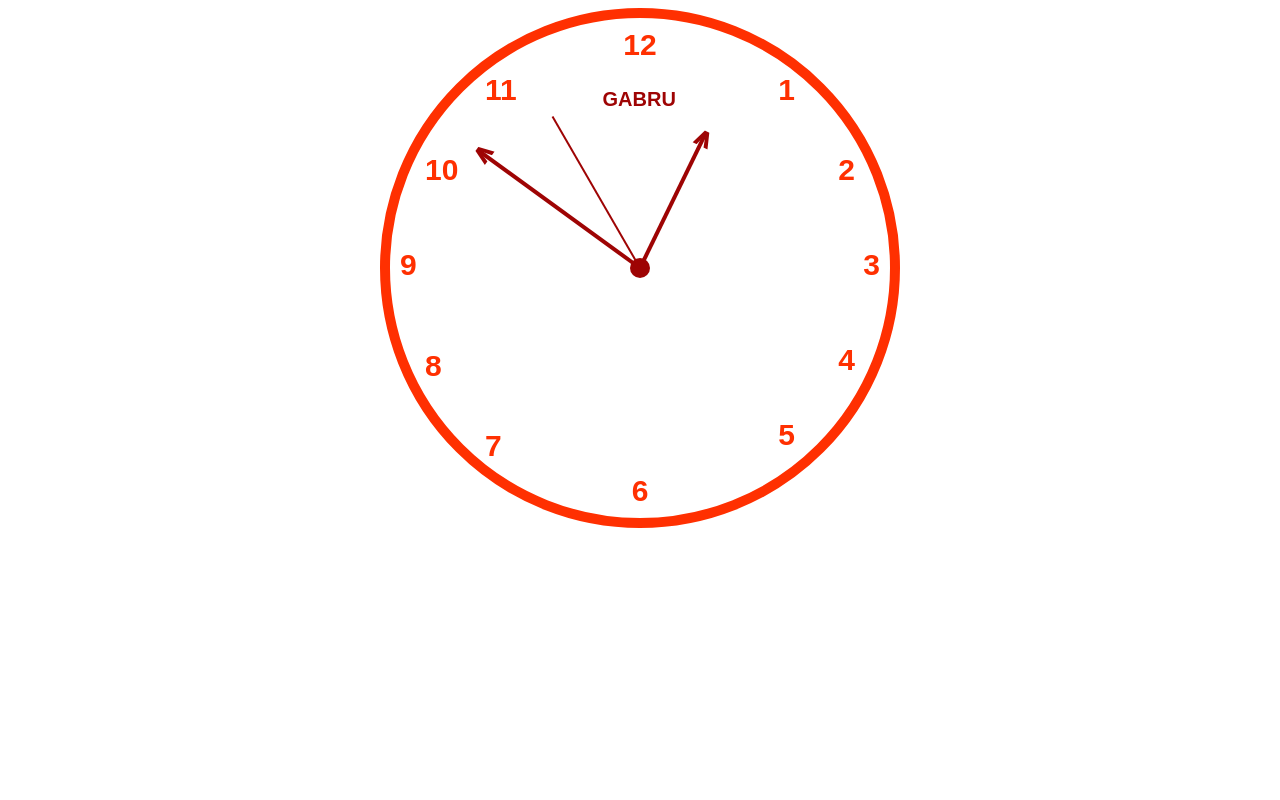
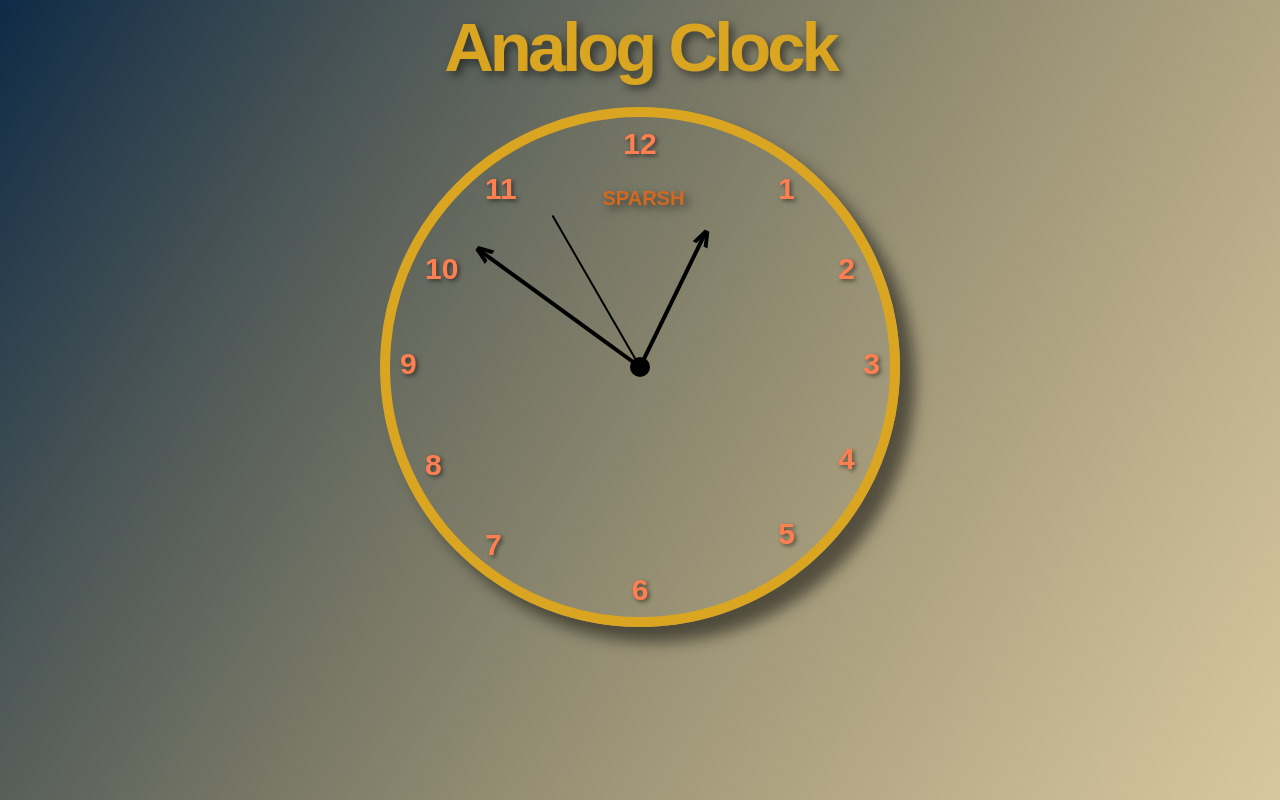
Before and after one commit to sparsh013/Analog-Clock, a plain HTML site: page index.html in a window 1280 px wide. Drawn offline with Linux system fonts and the light colour scheme.

Commit message:
Improved Appearance

```diff
--- a/index.html
+++ b/index.html
@@ -5,8 +5,35 @@
     <meta name="viewport" content="width=device-width, initial-scale=1.0">
     <title>Analog CLock</title>
     <link rel="stylesheet" href="style.css">
+    <link href="https://fonts.googleapis.com/css?family=Ubuntu+Mono:400,700" rel="stylesheet">
 </head>
 <body>
+    <svg xmlns="http://www.w3.org/2000/svg" version="1.1" xmlns:xlink="http://www.w3.org/1999/xlink" xmlns:svgjs="http://svgjs.dev/svgjs" width="1440" height="560" preserveAspectRatio="none" viewBox="0 0 1440 560">
+        <g mask="url(&quot;#SvgjsMask3735&quot;)" fill="none">
+            <rect width="1440" height="560" x="0" y="0" fill="url(&quot;#SvgjsLinearGradient3736&quot;)"></rect>
+            <use xlink:href="#SvgjsSymbol3737" x="0" y="0"></use>
+            <use xlink:href="#SvgjsSymbol3737" x="720" y="0"></use>
+        </g>
+        <defs>
+            <mask id="SvgjsMask3735">
+                <rect width="1440" height="560" fill="#ffffff"></rect>
+            </mask>
+            <linearGradient x1="15.28%" y1="-39.29%" x2="84.72%" y2="139.29%" gradientUnits="userSpaceOnUse" id="SvgjsLinearGradient3736">
+                <stop stop-color="#0e2a47" offset="0"></stop>
+                <stop stop-color="rgba(154, 116, 21, 0.4)" offset="1"></stop>
+            </linearGradient>
+            <path d="M-1 0 a1 1 0 1 0 2 0 a1 1 0 1 0 -2 0z"></path>
+            <path d="M-3 0 a3 3 0 1 0 6 0 a3 3 0 1 0 -6 0z"></path>
+            <path d="M-5 0 a5 5 0 1 0 10 0 a5 5 0 1 0 -10 0z"></path>
+            <path d="M2 -2 L-2 2z"></path>
+            <path d="M6 -6 L-6 6z"></path>
+            <path d="M30 -30 L-30 30z"></path>
+        </defs>
+        <symbol id="SvgjsSymbol3737"></symbol>
+    </svg>
+    <div>
+        <h1 class="cssanimation sequence leFadeInLeft">Analog Clock</h1>
+    </div>
     <div class="clock-dial">
         <div class="point"></div>
         <div class="hour hour-1">1</div>
@@ -21,7 +48,7 @@
         <div class="hour hour-10">10</div>
         <div class="hour hour-11">11</div>
         <div class="hour hour-12">12</div>
-        <div class="brand">GABRU</div>
+        <div class="brand">SPARSH</div>
 
         <div class="minute-hand-wrapper" id="minute-hand">
             <div class="minute-hand">
@@ -42,7 +69,6 @@
                 <div class="hand"></div>
             </div>
         </div>
-
     </div>
     <script src="logic.js"></script>
 </body>
--- a/logic.js
+++ b/logic.js
@@ -14,3 +14,63 @@ setInterval(
         document.getElementById("hour-hand").style.transform = "rotate(" + hour + "deg)";
     },1000
 )
+
+window.onload = function() {
+    animateSequence();
+    animateRandom();
+};
+
+function animateSequence() {
+    var a = document.getElementsByClassName('sequence');
+    for (var i = 0; i < a.length; i++) {
+        var $this = a[i];
+        var letter = $this.innerHTML;
+        letter = letter.trim();
+        var str = '';
+        var delay = 100;
+        for (l = 0; l < letter.length; l++) {
+            if (letter[l] != ' ') {
+                str += '<span style="animation-delay:' + delay + 'ms; -moz-animation-delay:' + delay + 'ms; -webkit-animation-delay:' + delay + 'ms; ">' + letter[l] + '</span>';
+                delay += 150;
+            } else
+                str += letter[l];
+        }
+        $this.innerHTML = str;
+    }
+}
+
+function animateRandom() {
+    var a = document.getElementsByClassName('random');
+    for (var i = 0; i < a.length; i++) {
+        var $this = a[i];
+        var letter = $this.innerHTML;
+        letter = letter.trim();
+        var delay = 70;
+        var delayArray = new Array;
+        var randLetter = new Array;
+        for (j = 0; j < letter.length; j++) {
+            while (1) {
+                var random = getRandomInt(0, (letter.length - 1));
+                if (delayArray.indexOf(random) == -1)
+                    break;
+            }
+            delayArray[j] = random;
+        }
+        for (l = 0; l < delayArray.length; l++) {
+            var str = '';
+            var index = delayArray[l];
+            if (letter[index] != ' ') {
+                str = '<span style="animation-delay:' + delay + 'ms; -moz-animation-delay:' + delay + 'ms; -webkit-animation-delay:' + delay + 'ms; ">' + letter[index] + '</span>';
+                randLetter[index] = str;
+            } else
+                randLetter[index] = letter[index];
+            delay += 80;
+        }
+        randLetter = randLetter.join("");
+        $this.innerHTML = randLetter;
+    }
+}
+
+function getRandomInt(min, max) {
+    return Math.floor(Math.random() * (max - min + 1)) + min;
+}
--- a/style.css
+++ b/style.css
@@ -1,22 +1,63 @@
-body{
-    font-family: Arial, Helvetica, sans-serif;
+body {
+    overflow: hidden;
+    font-family: 'Ubuntu', sans-serif;
 }
+
+h1 {
+    font-size: 4.3em;
+    letter-spacing: -4px;
+    font-weight: 700;
+    color: goldenrod;
+    text-align: center;
+    margin: 0 auto;
+    text-shadow: 4px 4px 8px rgba(0, 0, 0, 0.5);
+}
+
+svg {
+    position: absolute;
+    top: 0;
+    left: 0;
+    width: 100%;
+    height: 100%;
+    z-index: -1; /* Ensure SVG is behind other content */
+}
+
+.cssanimation, .cssanimation span {
+    animation-duration: 1s;
+    animation-fill-mode: both;
+}
+
+.cssanimation span { display: inline-block }
+
+.leFadeInLeft span { animation-name: leFadeInLeft }
+@keyframes leFadeInLeft {
+    from {
+        opacity: 0;
+        transform: translateX(-60px);
+    }
+    to { opacity: 1 }
+}
+
+
 
 .clock-dial{
     width: 500px;
     height: 500px;
-    border: 10px solid #ff3001;
+    border: 10px solid goldenrod;
     border-radius: 50%;
     margin: 0 auto;
     position: relative;
     display: flex;
     justify-content: center;
+    margin-top: 20px;
+    box-shadow: 15px 15px 15px rgba(0, 0, 0, 0.5);
+    z-index: 1;
 }
 
 .point{
     width: 20px;
     height: 20px;
-    background-color: #9e0404;
+    background-color: black;
     border-radius: 50%;
     position: absolute;
     top: 240px;
@@ -26,8 +67,9 @@ body{
 .hour{
     font-size: 30px;
     font-weight: bold;
-    color:#ff3001;
+    color:coral;
     position: absolute;
+    text-shadow: 2px 2px 4px rgba(0, 0, 0, 0.5);
 }
 
 .hour-12 {
@@ -95,10 +137,11 @@ body{
 .brand{
     font-size: 20px;
     font-weight: bold;
-    color: #9e0404;
+    color:chocolate;
     position: absolute;
     top: 70px;
     left: 42.5%;
+    text-shadow: 4px 4px 8px rgba(0, 0, 0, 0.5);
 }
 
 .minute-hand-wrapper{
@@ -117,7 +160,7 @@ body{
 .minute-hand .hand{
     width: 4px;
     height: 200px;
-    background-color:#9e0404;
+    background-color:black;
     position: absolute;
     left: 198px;
 }
@@ -125,7 +168,7 @@ body{
 .minute-hand .arrow{
     font-size: 30px;
     font-weight: bold;
-    color: #9e0404;
+    color: black;
     transform: rotate(180deg);
     position: absolute;
     left: 191.68px;
@@ -148,7 +191,7 @@ body{
 .hour-hand .hand{
     width: 4px;
     height: 150px;
-    background-color:#9e0404;
+    background-color:black;
     position: absolute;
     left: 148px;
 }
@@ -156,7 +199,7 @@ body{
 .hour-hand .arrow{
     font-size: 30px;
     font-weight: bold;
-    color: #9e0404;
+    color: black;
     transform: rotate(180deg);
     position: absolute;
     left: 141.65px;
@@ -179,7 +222,7 @@ body{
 .second-hand .hand{
     width: 2px;
     height: 175px;
-    background-color:#9e0404;
+    background-color:black;
     position: absolute;
     left: 174px;
 }
```
